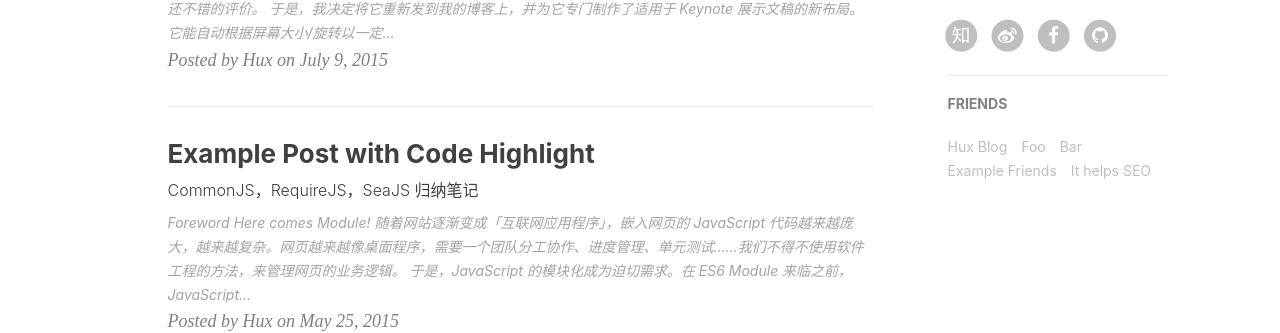
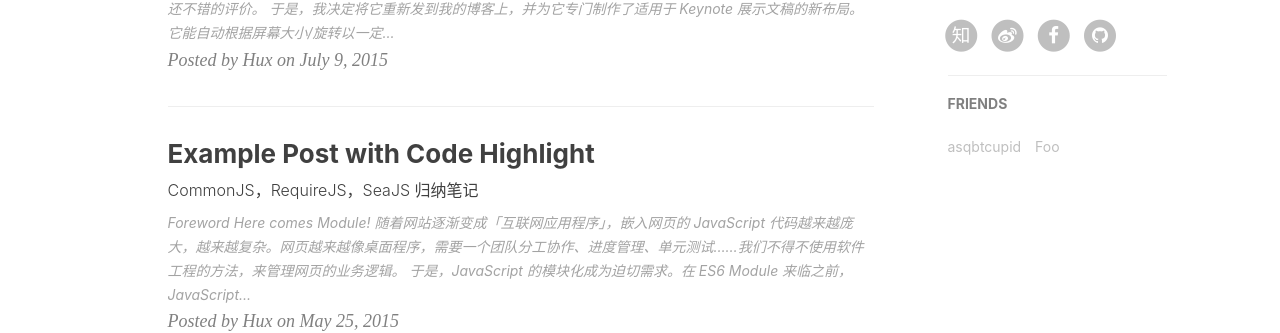
Before and after one commit to Namuhann/namuhann.github.io, a Jekyll site: the page built from index.html, in a window 1280 px wide. Shown: the part 854-1187 px from the top of the page. Built offline with Jekyll 4.4.1, drawn with Linux system fonts in a browser that asks for light colours; nearby versions of some CDN libraries; the list of posts is cut into pages by our own code; comment, search, counter and statistics services are not loaded.

Commit message:
[1.0]update for my own Analytics setting
update for my own Analytics setting

```diff
--- a/_config.yml
+++ b/_config.yml
@@ -59,10 +59,10 @@
 
 # Analytics settings
 # Baidu Analytics
-ba_track_id: 4cc1f2d8f3067386cc5cdb626a202900
+ba_track_id: 3Fe9f1268a5fa0512f80f0e2ab880bcc5b
 # Google Analytics
-ga_track_id: 'UA-49627206-1'            # Format: UA-xxxxxx-xx
-ga_domain: huangxuan.me
+ga_track_id: 'UA-79948425-1'            # Format: UA-xxxxxx-xx
+ga_domain: namuhann.github.io
 
 
 
@@ -82,19 +82,10 @@
 # Friends
 friends: [
     {
-        title: "Hux Blog",
-        href: "http://huangxuan.me"
+        title: "asqbtcupid",
+        href: "https://github.com/asqbtcupid"
     },{
         title: "Foo",
         href: "#"
-    },{
-        title: "Bar",
-        href: "#"
-    },{
-        title: "Example Friends",
-        href: "#"
-    },{
-        title: "It helps SEO",
-        href: "#"
     }
 ]
```
